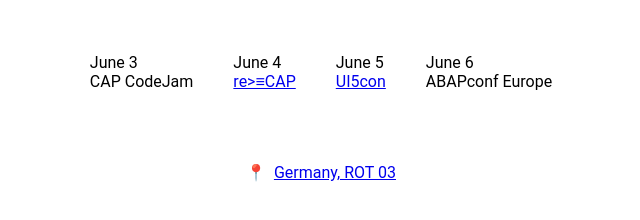
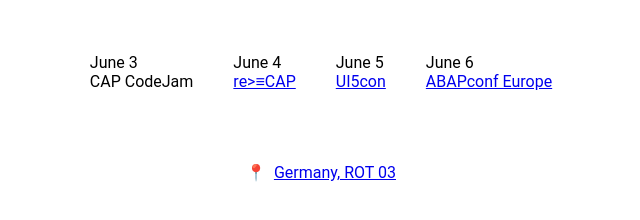
Before and after one commit to sapmentors/code-connect.dev, a plain HTML site: page index.html in a window 1280 px wide. Shown: the part 352-572 px from the top of the page, without its empty margins (319-959 px from the left). Drawn offline with Linux system fonts and the light colour scheme.

Commit message:
add abap conf url

```diff
--- a/index.html
+++ b/index.html
@@ -46,7 +46,7 @@
         <p class="item">June 3 <br> CAP CodeJam</p>
         <p class="item">June 4 <br> <a href="https://recap-conf.dev">re>≡CAP</a></p>
         <p class="item">June 5 <br> <a href="https://openui5.org/ui5con/germany2024/">UI5con</a></p>
-        <p class="item">June 6 <br> ABAPconf Europe</p>
+        <p class="item">June 6 <br> <a href="https://abapconf.org">ABAPconf Europe</a></p>
     </div>
     <div class="row">
         <p>📍&nbsp;&nbsp;<a href="https://maps.app.goo.gl/KsB42AK1DwNznLMJA">Germany, ROT 03</a></p>
```
